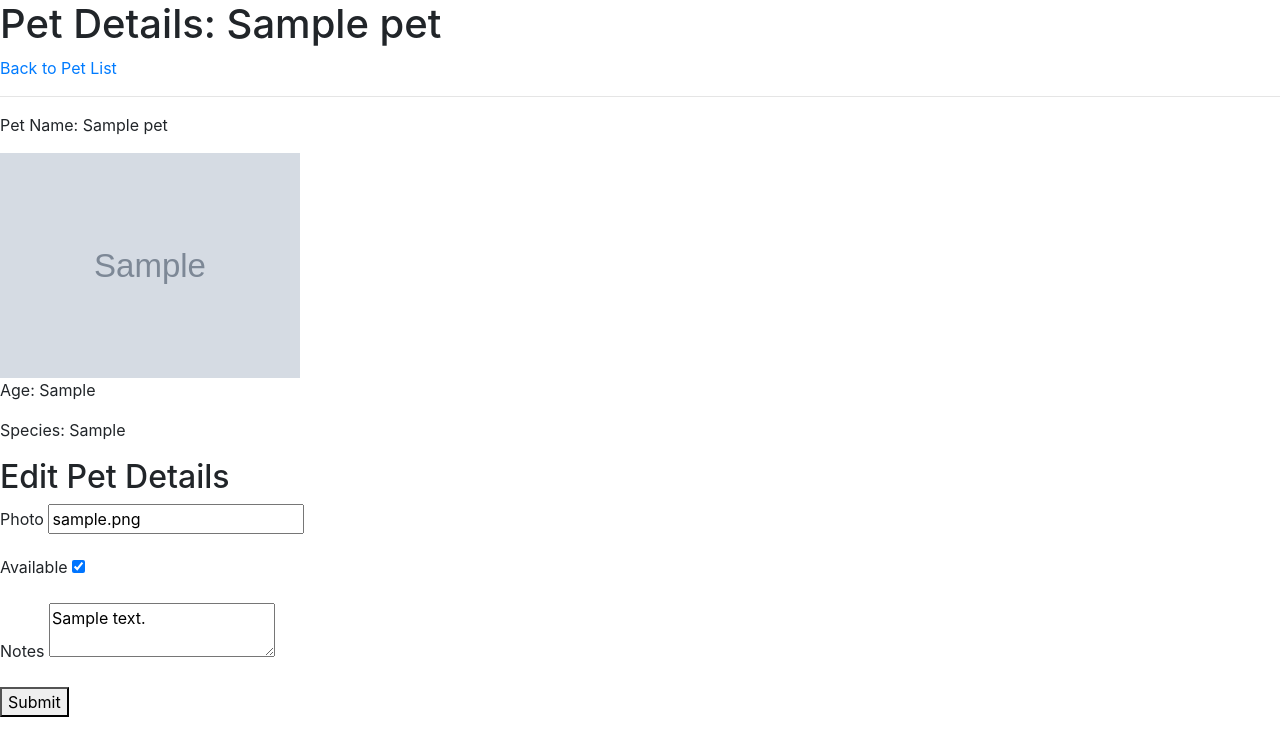
After one commit to jasjoh/adoption-agency, a Flask app: page /1 in a window 1280 px wide. The commit adds this page. Shown: the top 756 px of the page. Run offline with Flask 3, Linux system fonts and the light colour scheme; tables that the repository leaves empty hold one stand-in row (values such as "Sample post"); grey boxes marked "Sample" are stand-in pictures.

Commit message:
ready for code review

```diff
--- a/app.py
+++ b/app.py
@@ -4,14 +4,15 @@ from flask import Flask, flash, redirect, render_template
 from flask_debugtoolbar import DebugToolbarExtension
 
 from models import db, connect_db, Pet
-from forms import AddPetForm
+from forms import AddPetForm, EditPetForm
 
 app = Flask(__name__)
 
 app.config["SECRET_KEY"] = "oh-so-secret"
 app.config["SQLALCHEMY_DATABASE_URI"] = os.environ.get(
     "DATABASE_URL", "postgresql:///adoption_agency")
-app.config["SQLALCHEMY_TRACK_MODIFICATIONS"] = False
+app.config['SQLALCHEMY_TRACK_MODIFICATIONS'] = False
+app.config['SQLALCHEMY_ECHO'] = True
 
 debug = DebugToolbarExtension(app)
 
@@ -27,7 +28,7 @@ def list_pets():
     return render_template("index.html", pets=pets)
 
 @app.route("/add", methods=["GET", "POST"])
-def add_pet():
+def show_add_pet_form():
     """Form for adding pets"""
 
     form = AddPetForm()
@@ -53,3 +54,22 @@ def add_pet():
 
     else:
         return render_template('add_pet_form.html', form=form)
+
+@app.route("/<int:pet_id>", methods=["GET", "POST"])
+def view_and_edit_pet(pet_id):
+    """ Display pet details and form to edit some of them """
+
+    pet = Pet.query.get_or_404(pet_id)
+    form = EditPetForm(obj=pet)
+
+    if form.validate_on_submit():
+        pet.photo_url = form.photo_url.data
+        pet.available = form.available.data
+        pet.notes = form.notes.data
+
+        db.session.commit()
+        flash(f"Pet {pet.name} updated!")
+        return redirect(f"/{pet.id}")
+
+    else:
+        return render_template("pet_details.html", pet=pet, form=form)
--- a/forms.py
+++ b/forms.py
@@ -1,26 +1,32 @@
 """Forms for our demo Flask app."""
 
 from flask_wtf import FlaskForm
-from wtforms import StringField, TextAreaField
+from wtforms import StringField, TextAreaField, BooleanField
 from wtforms.validators import InputRequired, Optional, URL, AnyOf
 
 
 class AddPetForm(FlaskForm):
     """Form for adding a new Pet."""
 
-    name = StringField("Pet name",
-                       validators=[InputRequired()])
+    name = StringField("Pet name", validators=[InputRequired()])
 
     species = StringField("Species",
-                          validators=[InputRequired(),
-                                      AnyOf(values=['cat', 'dog', 'porcupine'])])
+        validators=[InputRequired(),
+            AnyOf(values=['cat', 'dog', 'porcupine'])])
 
-    photo_url = StringField("Photo",
-                            validators=[URL(), Optional()])
+    photo_url = StringField("Photo", validators=[URL(), Optional()])
 
     age = StringField("Age",
-                      validators=[InputRequired(),
-                                  AnyOf(values=['baby', 'young', 'adult', 'senior'])])
+        validators=[InputRequired(),
+            AnyOf(values=['baby', 'young', 'adult', 'senior'])])
 
-    notes = TextAreaField("Notes",
-                        validators=[Optional()])
+    notes = TextAreaField("Notes", validators=[Optional()])
+
+class EditPetForm(FlaskForm):
+    """Form for editing an existing Pet."""
+
+    photo_url = StringField("Photo", validators=[URL(), Optional()])
+
+    available = BooleanField("Available")
+
+    notes = TextAreaField("Notes", validators=[Optional()])
--- a/models.py
+++ b/models.py
@@ -4,6 +4,7 @@ from flask_sqlalchemy import SQLAlchemy
 
 db = SQLAlchemy()
 
+DEFAULT_PET_PHOTO_URL = 'https://mylostpetalert.com/wp-content/themes/mlpa-child/images/nophoto.gif'
 
 def connect_db(app):
     """Connect to database."""
@@ -52,7 +53,3 @@ class Pet(db.Model):
         nullable = False,
         default = True
     )
-
-
-
-        # db.CheckConstraint(age in ['baby', 'young', 'adult', 'senior']),
--- /dev/null
+++ b/templates/pet_details.html
@@ -0,0 +1,37 @@
+{% extends 'base.html' %}
+
+{% block content %}
+
+<h1>Pet Details: {{ pet.name }}</h1>
+
+<p><a href="/">Back to Pet List</a></p>
+<hr>
+<p>Pet Name: {{ pet.name }}</p>
+<div>
+  <img src=" {{ pet.photo_url }}" alt="" width="300">
+</div>
+<p>Age: {{ pet.age }}</p>
+<p>Species: {{ pet.species }}</p>
+
+<h2>Edit Pet Details</h2>
+<form id="pet-edit-form" method="POST">
+  {{ form.hidden_tag() }} <!--add type=hidden form fields -->
+
+  {% for field in form
+         if field.widget.input_type != 'hidden' %}
+
+    <p>
+      {{ field.label }}
+      {{ field }}
+
+      {% for error in field.errors %}
+        {{ error }}
+      {% endfor %}
+    </p>
+
+  {% endfor %}
+
+  <button type="submit">Submit</button>
+</form>
+
+{% endblock %}
```
Also changed, not shown: templates/index.html (+6 -4 lines).
